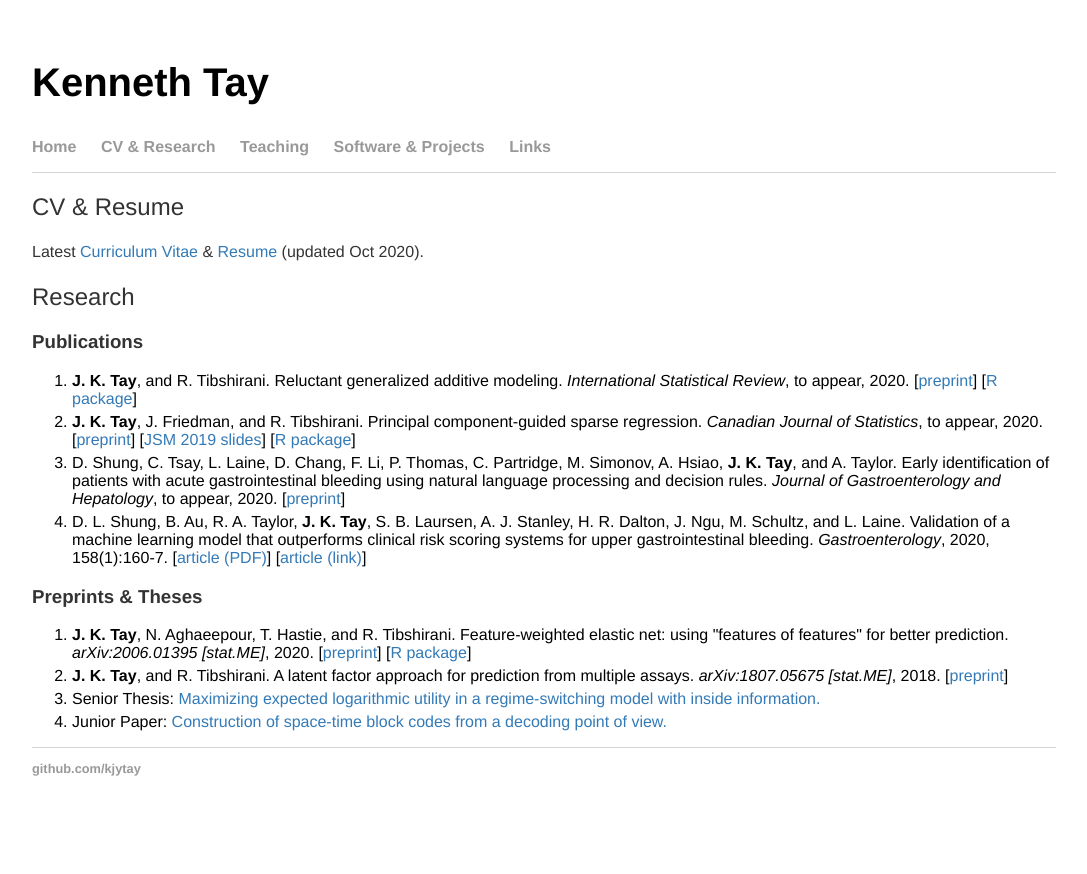
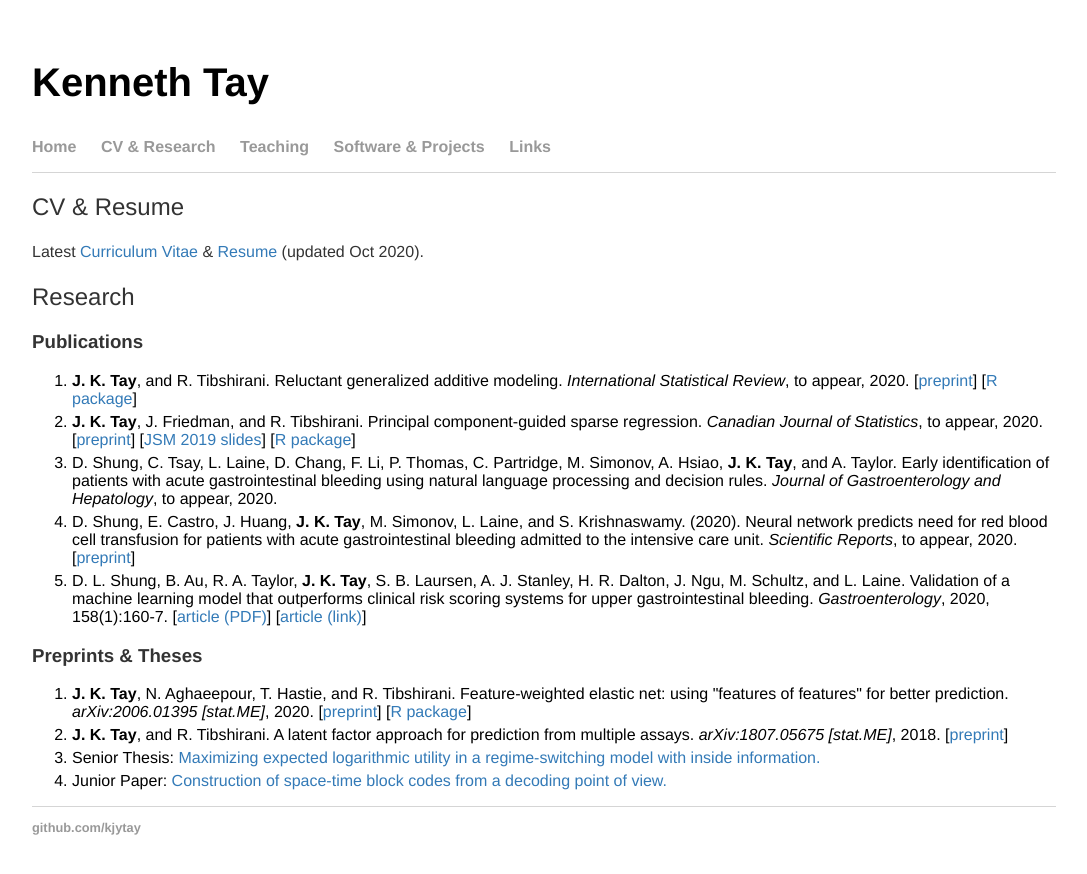
Before and after one commit to kjytay/kjytay.github.io, a Jekyll site: the page built from cv/index.html, in a window 1280 px wide. Shown: the top 874 px of the page, without its empty margins (96-1183 px from the left). Built offline with Jekyll 4.4.1, drawn with Linux system fonts in a browser that asks for light colours.

Commit message:
Updated CV and research page.

```diff
--- a/cv/index.html
+++ b/cv/index.html
@@ -5,13 +5,14 @@ title: Kenneth Tay
 
 <div class="blurb">
   <h2>CV & Resume</h2>
-  <p>Latest <a href="CV 2020-10-25.pdf">Curriculum Vitae</a> & <a href="Resume 2020-10-25.pdf">Resume</a> (updated Oct 2020).</p>
+  <p>Latest <a href="CV 2020-10-27.pdf">Curriculum Vitae</a> & <a href="Resume 2020-10-27.pdf">Resume</a> (updated Oct 2020).</p>
   <h2>Research</h2>
   <h3>Publications</h3>
   <ol>
     <li><b>J. K. Tay</b>, and R. Tibshirani. Reluctant generalized additive modeling. <i>International Statistical Review</i>, to appear, 2020. [<a href="https://arxiv.org/abs/1912.01808">preprint</a>] [<a href="https://CRAN.R-project.org/package=relgam">R package</a>]</li>
     <li><b>J. K. Tay</b>, J. Friedman, and R. Tibshirani. Principal component-guided sparse regression. <i>Canadian Journal of Statistics</i>, to appear, 2020. [<a href="https://arxiv.org/abs/1810.04651">preprint</a>] [<a href="pcLasso_JSM_presentation_handout.pdf">JSM 2019 slides</a>] [<a href="https://CRAN.R-project.org/package=pcLasso">R package</a>]</li>
-    <li>D. Shung, C. Tsay, L. Laine, D. Chang, F. Li, P. Thomas, C. Partridge, M. Simonov, A. Hsiao, <b>J. K. Tay</b>, and A. Taylor. Early identification of patients with acute gastrointestinal bleeding using natural language processing and decision rules. <i>Journal of Gastroenterology and Hepatology</i>, to appear, 2020. [<a href="https://www.medrxiv.org/content/10.1101/2020.05.19.20096743v1">preprint</a>]</li>
+    <li>D. Shung, C. Tsay, L. Laine, D. Chang, F. Li, P. Thomas, C. Partridge, M. Simonov, A. Hsiao, <b>J. K. Tay</b>, and A. Taylor. Early identification of patients with acute gastrointestinal bleeding using natural language processing and decision rules. <i>Journal of Gastroenterology and Hepatology</i>, to appear, 2020.</li>
+    <li>D. Shung, E. Castro, J. Huang, <b>J. K. Tay</b>, M. Simonov, L. Laine, and S. Krishnaswamy. (2020). Neural network predicts need for red blood cell transfusion for patients with acute gastrointestinal bleeding admitted to the intensive care unit. <i>Scientific Reports</i>, to appear, 2020. [<a href="https://www.medrxiv.org/content/10.1101/2020.05.19.20096743v1">preprint</a>]</li>
     <li>D. L. Shung, B. Au, R. A. Taylor, <b>J. K. Tay</b>, S. B. Laursen, A. J. Stanley, H. R. Dalton, J. Ngu, M. Schultz, and L. Laine. Validation of a machine learning model that outperforms clinical risk scoring systems for upper gastrointestinal bleeding. <i>Gastroenterology</i>, 2020, 158(1):160-7. [<a href="Shung2020_validation.pdf">article (PDF)</a>] [<a href="https://www.gastrojournal.org/article/S0016-5085(19)41342-5/fulltext">article (link)</a>]</li>
   </ol>
   <h3>Preprints & Theses</h3>
```
Also changed, not shown: 4 other files.
